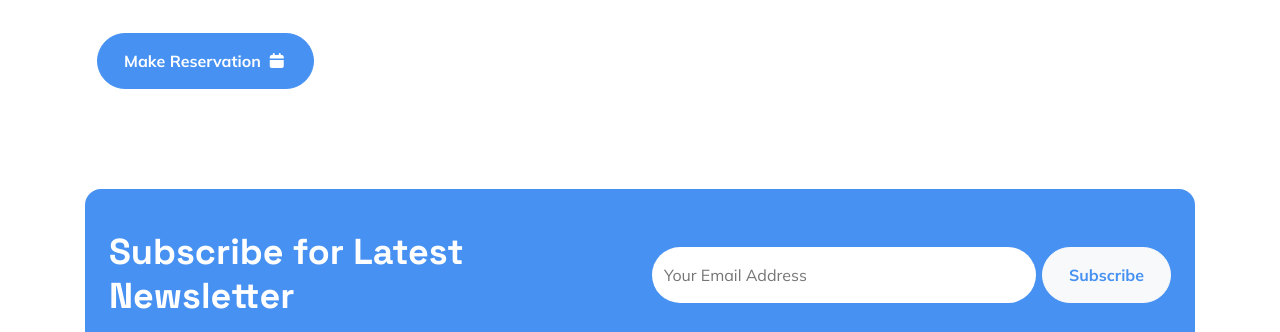
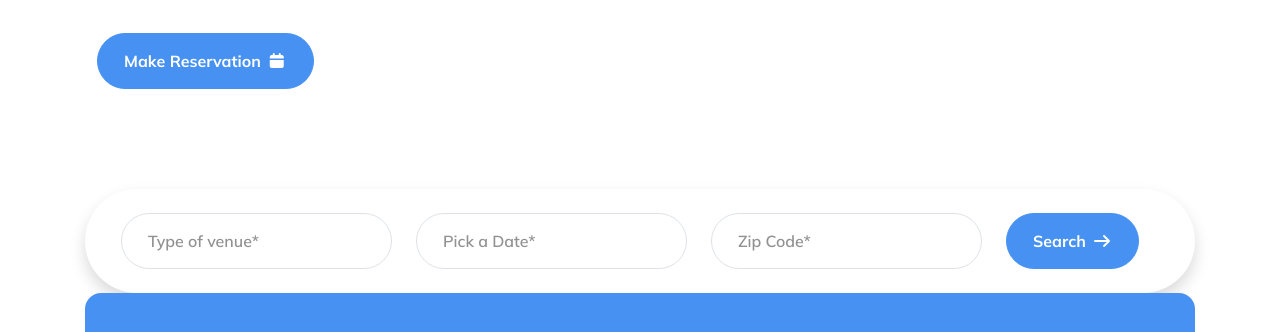
Before and after one commit to Rohit-specs/Frontend, a website built with Vite: page bootstrap/project-practice/src/index.html in a window 1280 px wide. Shown: the part 541-873 px from the top of the page. Built offline with nearby package versions, Linux system fonts and the light colour scheme; files whose address does not match are found by name.

Commit message:
linear serch section completed

```diff
--- a/bootstrap/project-practice/src/index.html
+++ b/bootstrap/project-practice/src/index.html
@@ -129,6 +129,18 @@
           </div>
         </div>
     </section>
+    <div class="container">
+        <form action="#" class="shadow rounded-pill row p-2 p-lg-3">
+        <div class="col col-lg-3 flex-grow-1"><input type="text" placeholder="Type of venue*" class="form-control rounded-pill"></div>
+        <div class="col col-lg-3 flex-grow-1"><input type="text" placeholder="Pick a Date*" class="form-control rounded-pill"></div>
+        <div class="col col-lg-3 flex-grow-1"><input type="text" placeholder="Zip Code*" class="form-control rounded-pill"></div>
+        <div class="col col-lg-2">
+          <button type="submit" class="btn rounded-pill btn-primary icon-link">
+            Search <i class="fa fa-arrow-right" aria-hidden="true"></i>
+          </button></div></form>
+
+
+    </div>
   </main>
   <footer>
     <section class="newsletter">
@@ -137,7 +149,7 @@
           <div class="col col-12 col-lg-6">
             <span class="h3 text-white">Subscribe for Latest Newsletter</span>
           </div>
-          <div class="col d-flex align-self-center gap-1"><input class="flex-grow-1 px-2 py-2 border-0 rounded-pill "
+          <div class="col d-flex align-self-center gap-1"><input class="form-control flex-grow-1 px-2 py-2 border-0 rounded-pill "
               type="email" name="email" id="email" placeholder="Your Email Address">
             <button class="btn btn-light text-primary rounded-pill" type="button">Subscribe</button>
 
```
